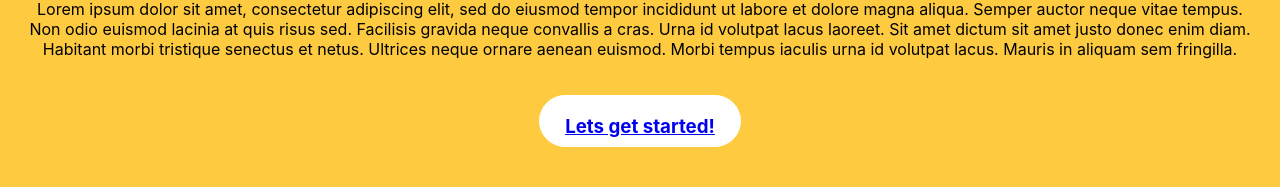
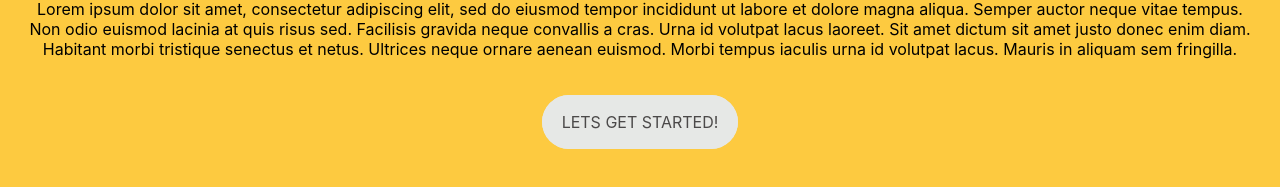
Before and after one commit to JoshSevy/VisualFox, a React (Create React App) app: page / in a window 1280 px wide. Shown: the part 511-698 px from the top of the page. Built offline with nearby package versions, Linux system fonts and the light colour scheme; no server answers.

Commit message:
Add dynamic prompt display depending on promptNumber

```diff
--- a/src/Home/Home.js
+++ b/src/Home/Home.js
@@ -2,6 +2,7 @@ import React from 'react';
 import { Link } from 'react-router-dom';
 import Board from '../Board/Board'
 import './Home.scss';
+import '../style/buttons.scss'
 
 const Home = () => {
 
@@ -31,8 +32,8 @@ const Home = () => {
       </article>
       <article className="home-start-section">
         <article className="home-start">
-          <Link to="/prompt">
-            <h3>Lets get started!</h3>
+          <Link to="/prompt" className="btn btn-white">
+            <p className="btn-text">Lets get started!</p>
           </Link>
         </article>
       </article>
--- a/src/Home/Home.scss
+++ b/src/Home/Home.scss
@@ -18,14 +18,6 @@
   text-align: -webkit-center;
 }
 
-.home-start {
-  height: 50px;
-  width: 200px;
-  border: 1px solid white;
-  background-color: white;
-  border-radius: 45px;
-}
-
 .info-section {
   padding: 20px 20px;
 }
--- a/src/Prompt/Prompt.js
+++ b/src/Prompt/Prompt.js
@@ -6,22 +6,20 @@ import { options } from '../helpers/dropdownOptions'
 
 const Prompt = () => {
   const [selected, setSelected] = useState(options.fitness[0])
+  const [promptNumber, setPromptNumber] = useState(0)
 
-
-  return(
+  return (
     <article className="Prompt">
       <article className="prompt-card">
         <h2>Prompt Question</h2>
-        {/* <Dropdown
-          options={options.diet}
-          label={options.fitness}
-          selected={selected}
-          onSelectedChange={setSelected}
-        /> */}
+        {promptNumber === 0 ? <h2>hello</h2> : null}
+        {promptNumber === 1 ? <h2>hello</h2> : null}
+        {promptNumber === 2 ? <h2>hello</h2> : null}
+        {promptNumber === 3 ? <h2>hello</h2> : null}
         <button>Submit</button>
       </article>
     </article>
-  )
+  );
 }
 
 export default Prompt
```
